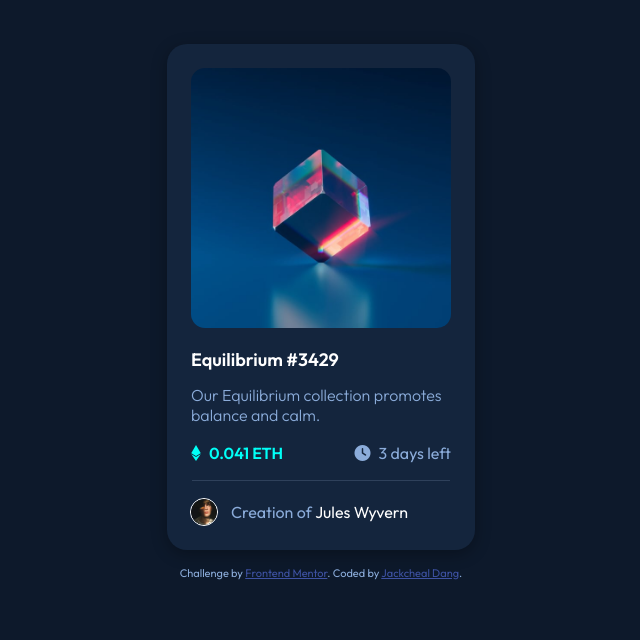
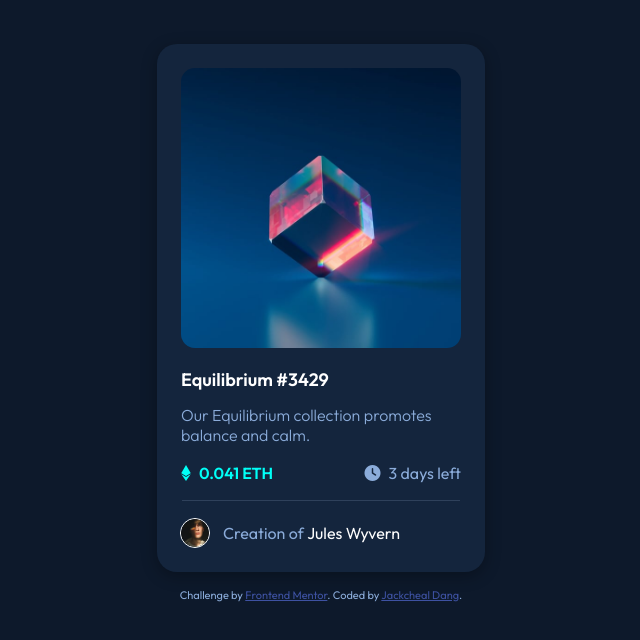
Before and after one commit to jackchealdang/nft-preview-card-component, a plain HTML site: page index.html in a window 1280 px wide. Shown: the whole page, without its empty margins (319-959 px from the left). Drawn offline with Linux system fonts and the light colour scheme.

Commit message:
removed border lines, updated margins

```diff
--- a/styles.css
+++ b/styles.css
@@ -36,24 +36,21 @@ i {
 
 .card {
   display: flex;
-  width: 260px;
-  /* margin: 100px 330px; */
+  width: 280px;
+
   flex-direction: column;
   justify-content: center;
   align-items: center;
   padding: 24px;
   border-radius: 20px;
-  margin: 16px;
-  /* border: 1px solid black; */
+  margin: 16px 0;
 
   background-color: var(--cardbg);
   box-shadow: 0 4px 16px rgb(0, 0, 0, 0.3);
-  /* gap: 12px; */
 }
 
 .card-img {
   display: flex;
-  /* border: 1px solid black; */
 
   width: 100%;
   margin-bottom: 12px;
@@ -69,7 +66,7 @@ i {
   flex-direction: column;
   justify-content: center;
   align-items: left;
-  /* border: 1px solid black; */
+
   width: 100%;
 }
 
@@ -81,16 +78,13 @@ h1 {
   font-weight: 600;
   font-size: large;
   margin: 8px 0 4px;
-  /* border: 1px solid black; */
 }
 
 p {
   margin: 10px 0 18px;
-  /* border: 1px solid black; */
 }
 
 hr {
-  /* border: 1px solid var(--line); */
   color: var(--line);
   background-color: var(--line);
   border: none;
@@ -103,21 +97,14 @@ hr {
   display: flex;
   justify-content: space-between;
 
-  /* border: 1px solid black; */
   width: 100%;
-}
-
-.card-value {
-}
-
-.card-time {
 }
 
 .card-creator {
   display: flex;
   justify-content: flex-start;
   align-items: center;
-  /* border: 1px solid black; */
+
   width: 100%;
 }
 
@@ -125,7 +112,6 @@ hr {
   display: flex;
   justify-content: center;
   align-items: center;
-  /* border: 1px solid black; */
 
   flex-basis: 10%;
   margin-right: 14px;
@@ -141,6 +127,4 @@ hr {
   display: flex;
   justify-content: center;
   align-items: center;
-
-  /* border: 1px solid black; */
 }
```
